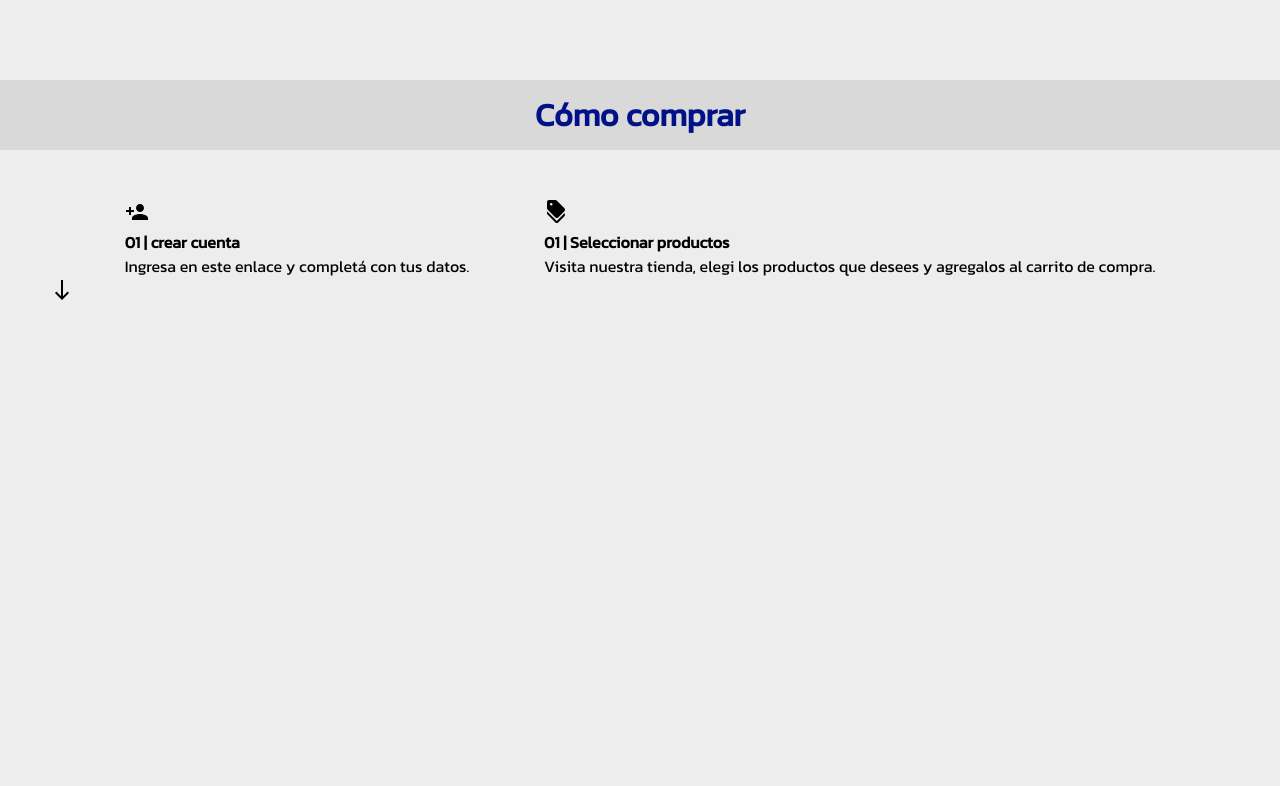
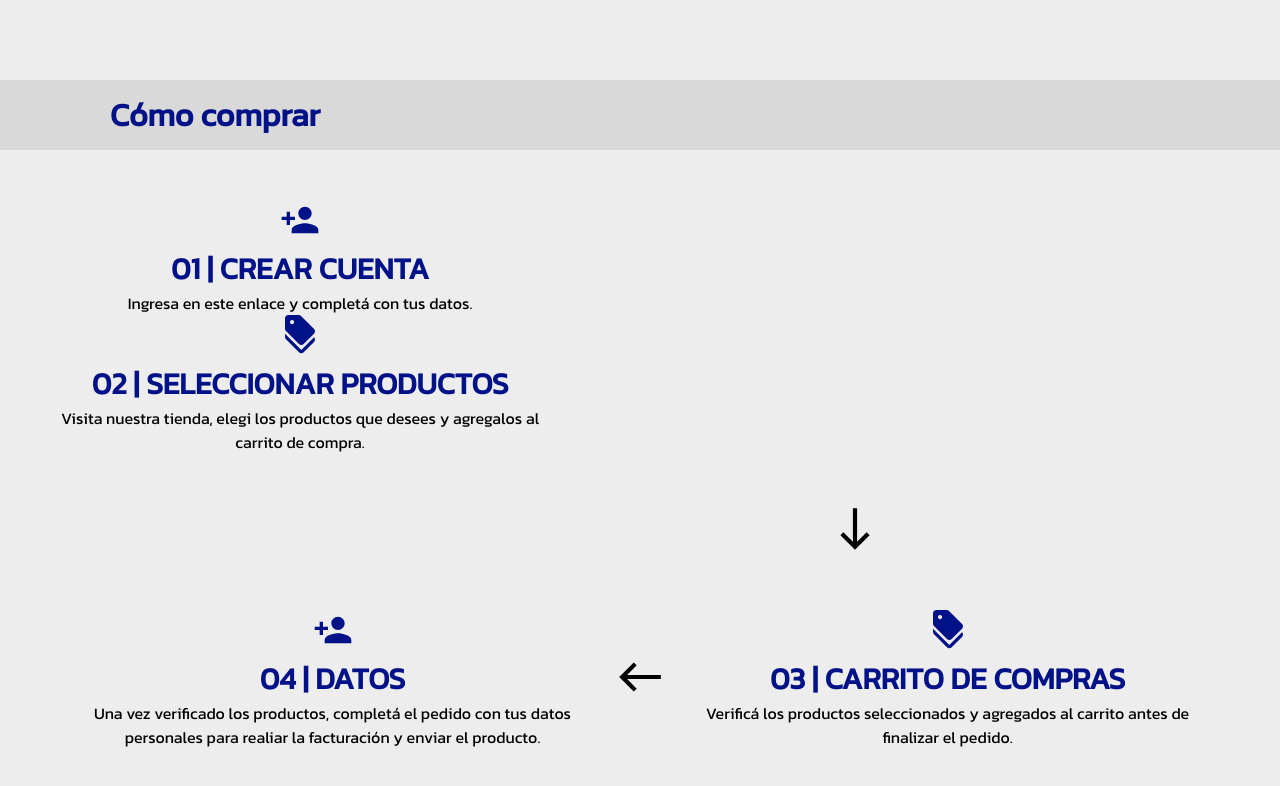
Before and after one commit to Benjarizzi/e-commerce-lm, a React (Create React App) app in the folder luciano-motos/: page /comocomprar in a window 1280 px wide. Shown: the top 786 px of the page. Built offline with nearby package versions, Linux system fonts and the light colour scheme.

Commit message:
Cambios del dia

```diff
--- a/luciano-motos/package.json
+++ b/luciano-motos/package.json
@@ -25,6 +25,7 @@
     "slick-carousel": "^1.8.1",
     "web-vitals": "^2.1.4"
   },
+
   "scripts": {
     "start": "react-scripts start",
     "build": "react-scripts build",
--- a/luciano-motos/src/Componentes/ComoComprar/ComoComprar.css
+++ b/luciano-motos/src/Componentes/ComoComprar/ComoComprar.css
@@ -2,13 +2,32 @@
     padding: 50px;
 }
 .primeros-pasos{
-    display: flex;
+
     justify-content: space-evenly;
     width: 100%;
 }
-.iconoS{
+.segundos-pasos{
+    display: flex;
+    justify-content:space-evenly;
     width: 100%;
+    align-items: center;
 }
-.iconoS a{
-    color: red!important;
+.icono-abajo{
+    margin-top: 50px;
+    margin-bottom: 50px;
+    padding-right: 350px;
+    width: 100%;
+    justify-content: end;
+    display: flex;
+
 }
+.paso{
+    align-items: center;
+    text-align: center;
+    width: 500px;
+}
+.paso h4{
+    font-size: 30px;
+    text-transform: uppercase;
+    color: #011187;
+}
--- a/luciano-motos/src/Componentes/ComoComprar/ComoComprar.jsx
+++ b/luciano-motos/src/Componentes/ComoComprar/ComoComprar.jsx
@@ -17,18 +17,37 @@ const ComoComprar = () => {
             </div>
             <div className='contenedor-como-comprar'>
                 <div className='primeros-pasos'>
-                    <div>
-                       <PersonAddIcon />
+                    <div className='paso'>
+                        <PersonAddIcon style={{ fontSize: "40px", color: "#011187" }} />
                         <h4>01 | crear cuenta</h4>
                         <p>Ingresa en este enlace y completá con tus datos.</p>
                     </div>
-                    <div>
-                    <DiscountIcon />
-                        <h4>01 | Seleccionar productos</h4>
+                    <div className='paso'>
+                        <DiscountIcon style={{ fontSize: "40px", color: "#011187" }} />
+                        <h4>02 | Seleccionar productos</h4>
                         <p>Visita nuestra tienda, elegi los productos que desees y agregalos al carrito de compra.</p>
                     </div>
                 </div>
-                <div className='iconos'><SouthIcon style={{textAlign:"end", display:"flex"}}/></div>
+
+                <div className='icono-abajo'>
+                    <div><SouthIcon style={{ fontSize: "50px" }} /></div>
+                </div>
+
+                <div className='segundos-pasos'>
+                    <div className='paso'>
+                        <PersonAddIcon style={{ fontSize: "40px", color: "#011187" }} />
+                        <h4>04 | datos</h4>
+                        <p>Una vez verificado los productos, completá el pedido con tus datos personales para realiar la facturación y enviar el producto.</p>
+                    </div>
+                    <div className=''>
+                        <div><WestIcon  style={{ fontSize: "50px" }} /></div>
+                    </div>
+                    <div className='paso'>
+                        <DiscountIcon style={{ fontSize: "40px", color: "#011187" }} />
+                        <h4>03 | carrito de compras</h4>
+                        <p>Verificá los productos seleccionados y agregados al carrito antes de finalizar el pedido.</p>
+                    </div>
+                </div>
 
             </div>
         </div>
--- a/luciano-motos/src/Componentes/Micuenta/Micuenta.css
+++ b/luciano-motos/src/Componentes/Micuenta/Micuenta.css
@@ -9,13 +9,13 @@
 }
 .title{
     margin-top: 80px;
+    padding-left: 110px;
     width: 100%;
     height: 70px;
     background-color: rgba(126, 124, 124, 0.178);
-    justify-content: center;
+    justify-content: start;
     align-items: center;
     display: flex;
-
 }
 .title h1{
     color: #011187;
--- a/luciano-motos/src/Componentes/Micuenta/Pedidos.css
+++ b/luciano-motos/src/Componentes/Micuenta/Pedidos.css
@@ -3,8 +3,8 @@
  }
  .info-opciones h3{
    color: #011187!important;
-    left: 265px!important;
-    top: 95px!important;
+    left:17%!important;
+    top: 96px!important;
   position:absolute;
   font-size: 28px;
 
--- a/luciano-motos/src/Componentes/VerCarrito/VerCarrito.css
+++ b/luciano-motos/src/Componentes/VerCarrito/VerCarrito.css
@@ -10,6 +10,7 @@
     padding-right: 50px;
     padding-top: 20px;
     padding-bottom: 20px;
+    background-color: white;
 }
 .producto{
     align-items: center;
@@ -44,6 +45,37 @@ text-align: center;
     height: 100px;
     align-items: center;
     padding-left: 20px;
+}
+.contador-detalle{
+    display: flex;
+    margin: 0;
+    padding: 0;
+    padding-right: 12px;
+    height: max-content;
+    width: max-content;
+    justify-content: center;
+    text-align: center;
+    align-items: center;
+
+}
+.contador-detalle p{
+    font-size: 17px;
+    margin: 0;
+   padding-left: 12px;
+
+}
+.contador-detalle button{
+    margin: 0;
+    padding: 0;
+    padding-left: 0;
+    margin-left: 0;
+    width: 30px!important;
+    margin-right: 5px;
+    font-size: 17px;
+    color: rgb(0, 0, 0);
+}
+.contador-detalle button:hover{
+    background-color:rgba(148, 143, 143, 0.678);
 }
 .p-c-s p{
     padding-top:3px;
--- a/luciano-motos/src/Componentes/VerCarrito/VerCarrito.jsx
+++ b/luciano-motos/src/Componentes/VerCarrito/VerCarrito.jsx
@@ -25,7 +25,11 @@ const VerCarrito = () => {
                             </div>
                             <div className='opciones' id='opciones-cantidad'>
                                 <p>cantidad</p>
-                                <p><button>sumar/restar</button></p>
+                                <div className='contador-detalle'>
+                                    <button>-</button>
+                                    <p>2</p>
+                                    <button>+</button>
+                                </div>
                             </div>
                             <div className='opciones' id='opciones-subtotal'>
                                 <p>subtotal</p>
@@ -52,7 +56,11 @@ const VerCarrito = () => {
                             </div>
                             <div className='opciones' id='opciones-cantidad'>
                                 <p>cantidad</p>
-                                <p><button>sumar/restar</button></p>
+                                <div className='contador-detalle'>
+                                    <button>-</button>
+                                    <p>2</p>
+                                    <button>+</button>
+                                </div>
                             </div>
                             <div className='opciones' id='opciones-subtotal'>
                                 <p>subtotal</p>
@@ -78,7 +86,11 @@ const VerCarrito = () => {
                             </div>
                             <div className='opciones' id='opciones-cantidad'>
                                 <p>cantidad</p>
-                                <p><button>sumar/restar</button></p>
+                                <div className='contador-detalle'>
+                                    <button>-</button>
+                                    <p>2</p>
+                                    <button>+</button>
+                                </div>
                             </div>
                             <div className='opciones' id='opciones-subtotal'>
                                 <p>subtotal</p>
@@ -97,7 +109,7 @@ const VerCarrito = () => {
                             <DiscountIcon />
                             <h1>Cupón de descuento</h1>
                         </div>
-                        <div><input type="text" placeholder='Código del cupón'/></div>
+                        <div><input type="text" placeholder='Código del cupón' /></div>
                         <div><button>Aplicar Descuento</button></div>
                     </div>
 
@@ -115,7 +127,7 @@ const VerCarrito = () => {
                                 <p>$1000</p>
                             </div>
                         </div>
-                       <Link to="/pagos" style={{textDecoration:"none"}}><div className='boton-finalizar'><button>Finalizar compra</button></div></Link>
+                        <Link to="/pagos" style={{ textDecoration: "none" }}><div className='boton-finalizar'><button>Finalizar compra</button></div></Link>
                     </div>
 
                 </div>
```
